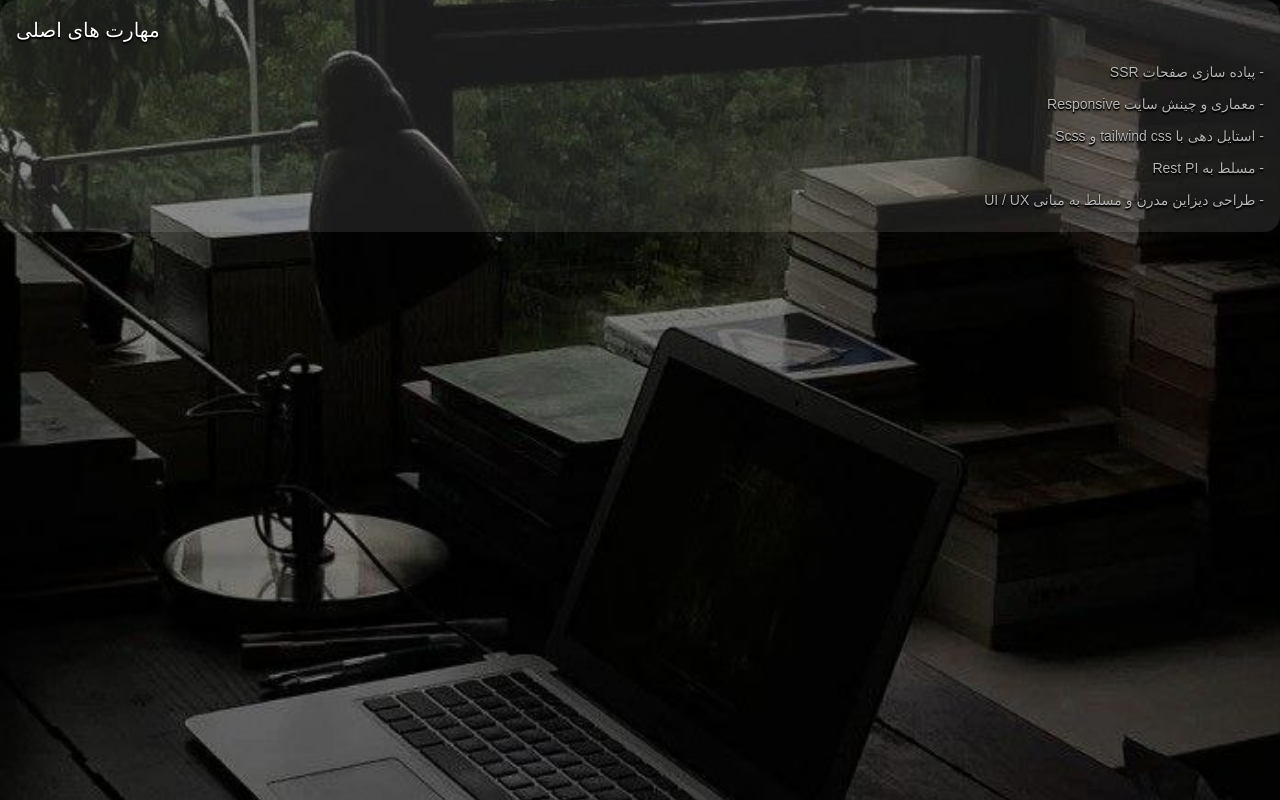
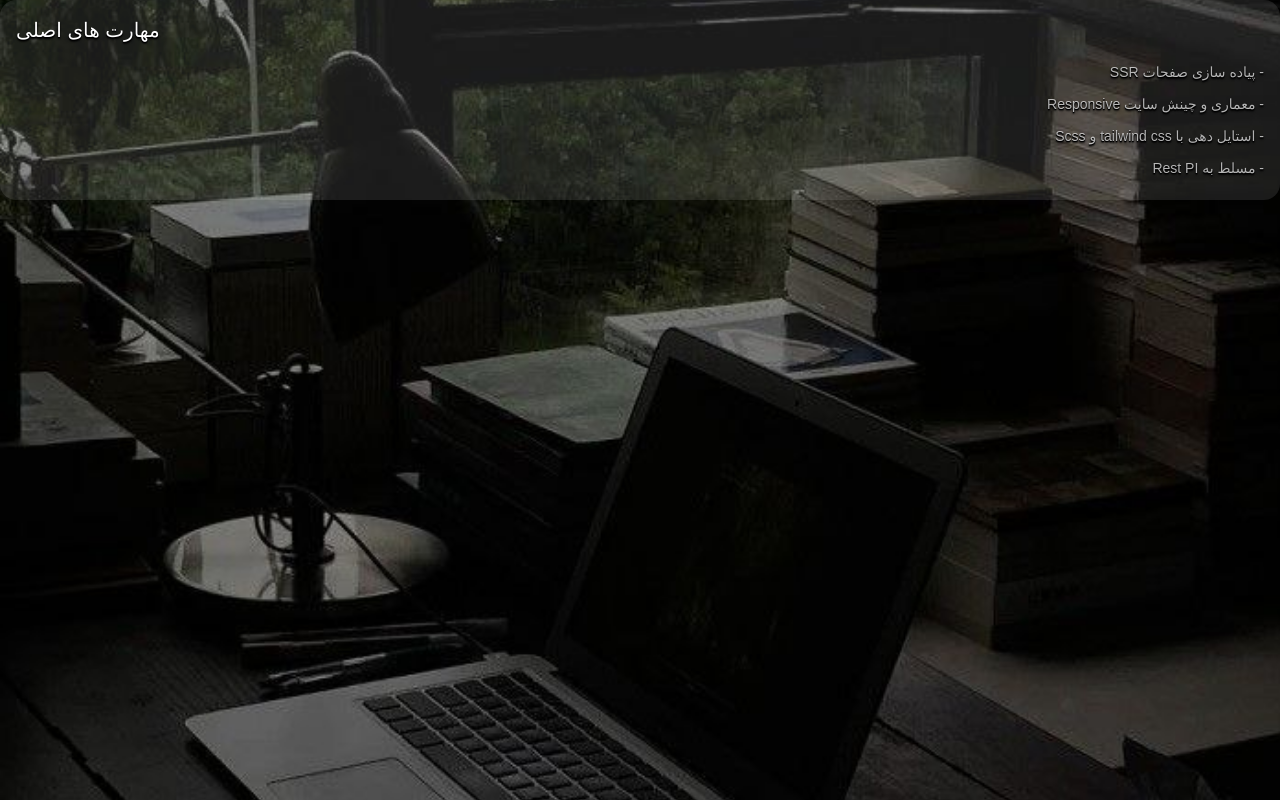
Before and after one commit to parsa-ardalan/weblog, a Next.js app: page /components/resume/Skills in a window 1280 px wide. Built offline with nearby package versions, Linux system fonts and the light colour scheme.

Commit message:
a little change in page resume.

```diff
--- a/pages/components/resume/Skills.jsx
+++ b/pages/components/resume/Skills.jsx
@@ -18,9 +18,6 @@ export default function Skills() {
 
                 <br />
                 - مسلط به Rest PI
-
-                <br />
-                - طراحی دیزاین مدرن و مسلط به مبانی UI / UX
             </p>
         </div>
     )
```
